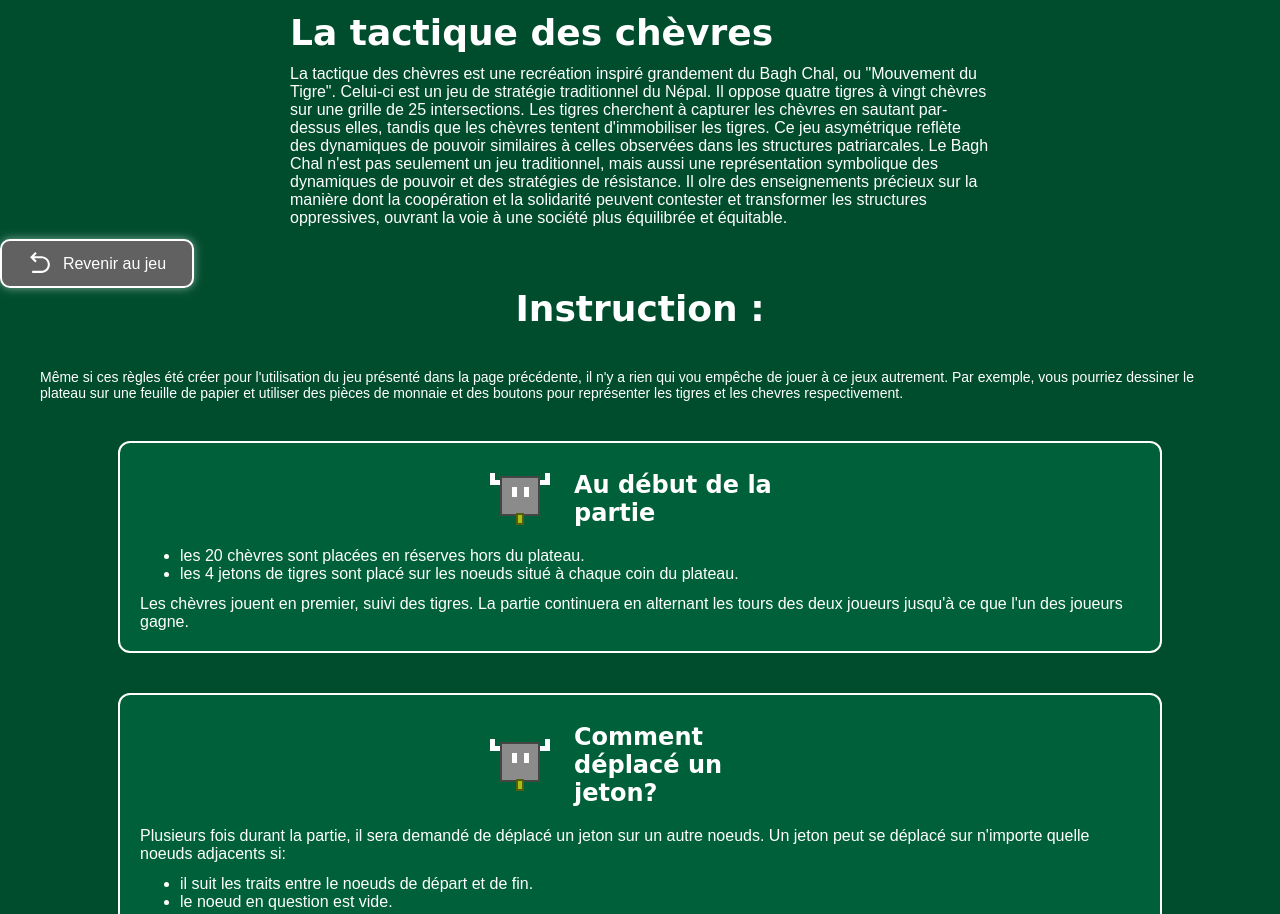
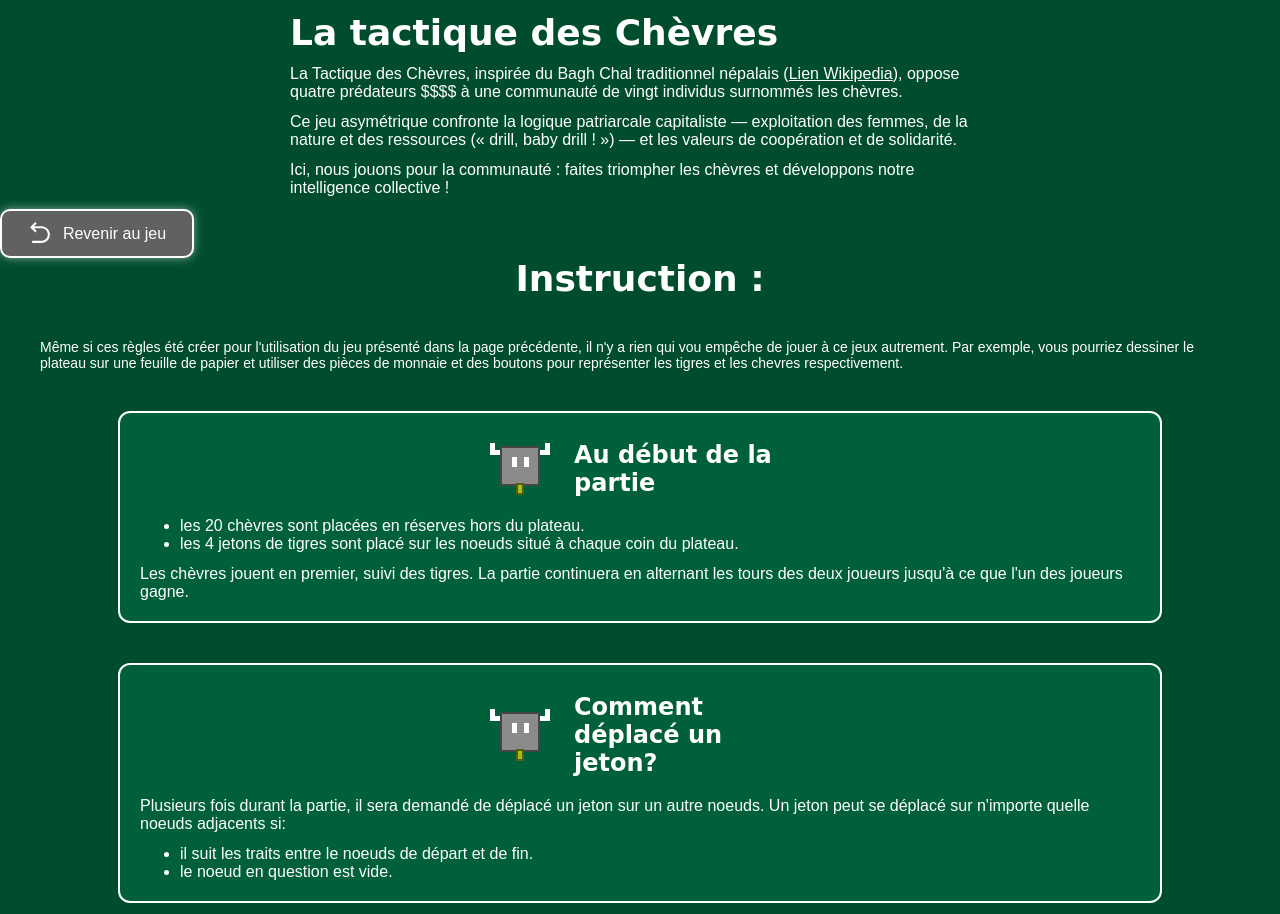
Before and after one commit to raphaellabbelatreille/Bagh_Chal, a plain HTML site: page instruction.html in a window 1280 px wide. Shown: the top 914 px of the page. Drawn offline with Linux system fonts and the light colour scheme.

Commit message:
Mit le nouveau texte du contexte dans la page instruction

```diff
--- a/instruction.html
+++ b/instruction.html
@@ -7,22 +7,10 @@
     </head>
     <body>
         <section class="section_context">
-            <h1>La tactique des chèvres</h1>
-            <p>La tactique des chèvres est une recréation inspiré grandement du Bagh Chal, ou "Mouvement du Tigre". Celui-ci est un jeu de
-                stratégie traditionnel du Népal. Il oppose quatre tigres à vingt
-                chèvres sur une grille de 25 intersections. Les tigres
-                cherchent à capturer les chèvres en sautant par-dessus
-                elles, tandis que les chèvres tentent d'immobiliser les tigres.
-                Ce jeu asymétrique reflète des dynamiques de pouvoir
-                similaires à celles observées dans les structures
-                patriarcales. Le Bagh Chal n'est pas seulement un jeu
-                traditionnel, mais aussi une représentation symbolique
-                des dynamiques de pouvoir et des stratégies de résistance.
-                Il oIre des enseignements précieux sur la manière dont
-                la coopération et la solidarité peuvent contester et
-                transformer les structures oppressives, ouvrant la voie à une
-                société plus équilibrée et équitable.
-                 </p>
+            <h1>La tactique des Chèvres</h1>
+            <p>La Tactique des Chèvres, inspirée du Bagh Chal traditionnel népalais (<u><a href="https://fr.wikipedia.org/wiki/Bagh_Chal">Lien Wikipedia</a></u>), oppose quatre prédateurs $$$$ à une communauté de vingt individus surnommés les chèvres.</p>
+            <p>Ce jeu asymétrique confronte la logique patriarcale capitaliste — exploitation des femmes, de la nature et des ressources (« drill, baby drill ! ») — et les valeurs de coopération et de solidarité.</p>
+            <p>Ici, nous jouons pour la communauté : faites triompher les chèvres et développons notre intelligence collective !</p>
         </section>
 
         <a class="btn_bulle" href="index.html">
```
